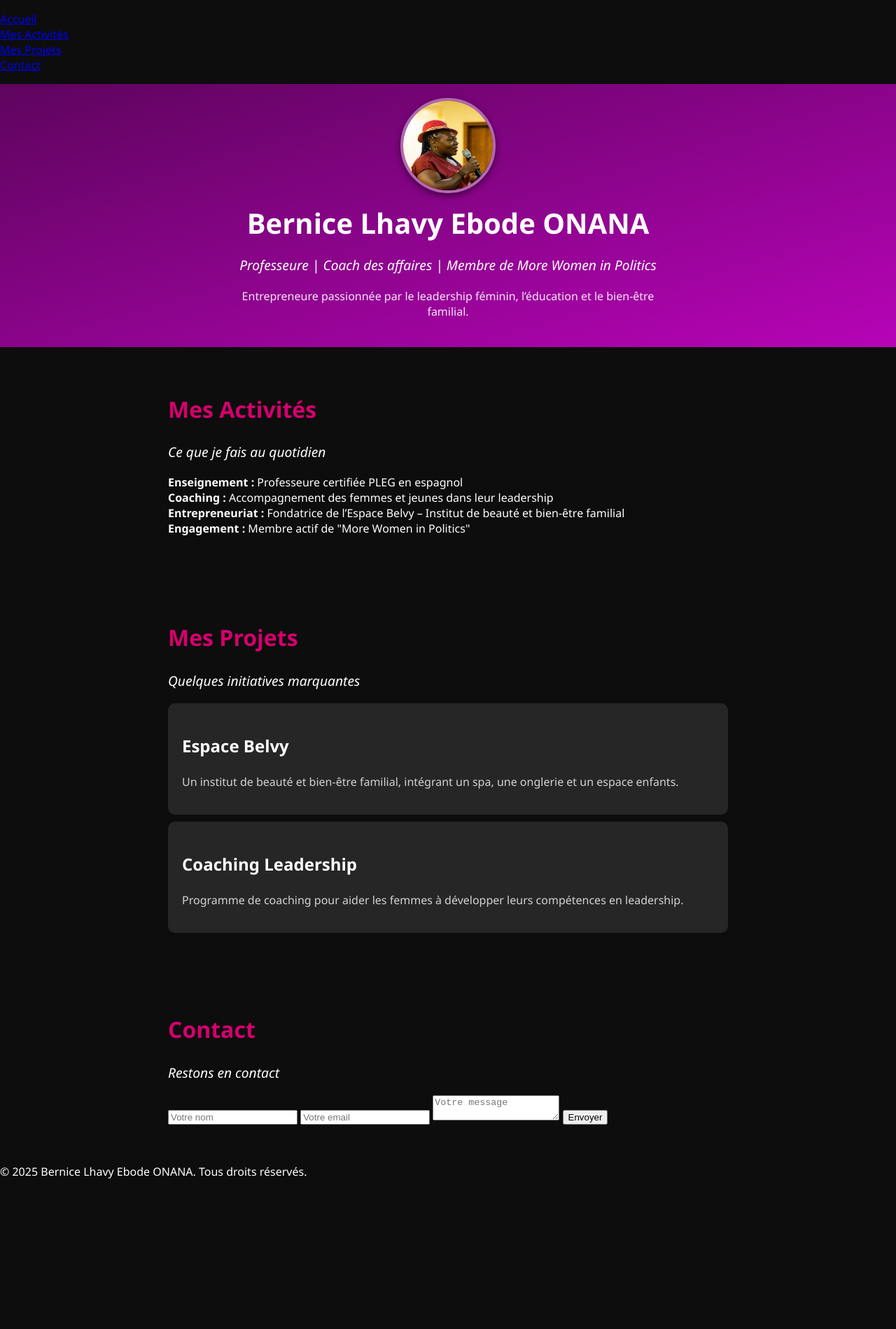
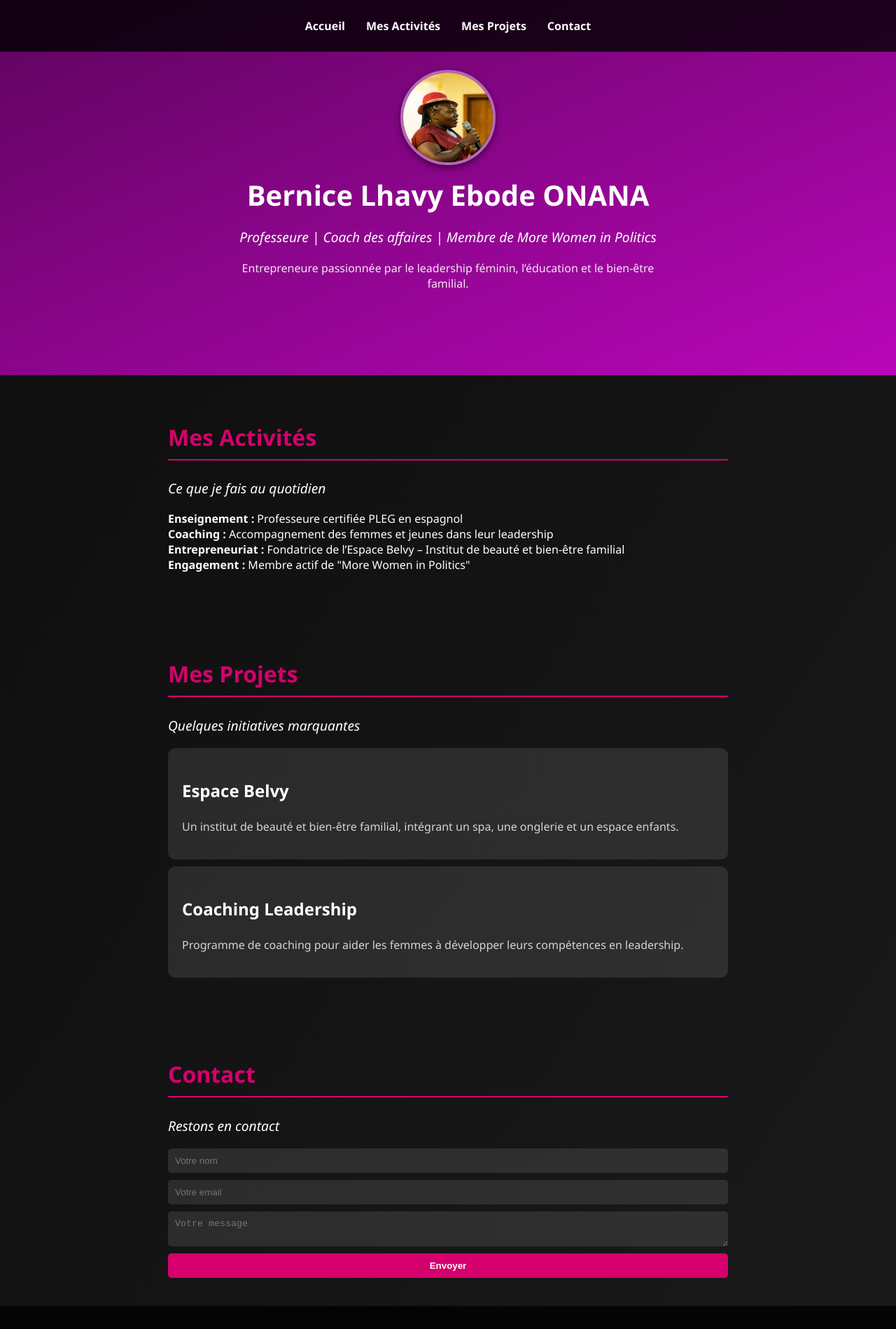
Before and after one commit to psycho237-prog/mumy, a plain HTML site: page index.html in a window 1280 px wide. Shown: the top 1899 px of the page at 70% size. Before the commit the page ends 1701 px from the top, so only its background shows below. Drawn offline with Linux system fonts and the light colour scheme; a script that the page names is missing.

Commit message:
Update styles.css

```diff
--- a/styles.css
+++ b/styles.css
@@ -1,14 +1,44 @@
-body {
+ body {
     font-family: 'Segoe UI', sans-serif;
-    background: #0d0d0d;
+    background: linear-gradient(to bottom right, #0d0d0d, #1a1a1a);
     color: #fff;
     margin: 0;
     padding: 0;
 }
 
+header {
+    background: rgba(0, 0, 0, 0.8);
+    padding: 10px 0;
+    position: fixed;
+    width: 100%;
+    top: 0;
+    z-index: 1000;
+}
+
+nav ul {
+    list-style-type: none;
+    display: flex;
+    justify-content: center;
+    padding: 0;
+}
+
+nav ul li {
+    margin: 0 15px;
+}
+nav ul li a {
+    color: white;
+    text-decoration: none;
+    font-weight: bold;
+    transition: color 0.3s;
+}
+
+nav ul li a:hover {
+    color: #D5006D; /* Couleur pour le survol */
+}
+
 .hero {
     text-align: center;
-    padding: 20px;
+    padding: 100px 20px; /* Ajout d'un padding supérieur pour le header */
     background: linear-gradient(to bottom right, rgba(128, 0, 128, 0.7), rgba(255, 0, 255, 0.7));
 }
 
@@ -18,6 +48,16 @@ body {
     border-radius: 50%;
     border: 4px solid rgba(255, 255, 255, 0.4);
     box-shadow: 0 4px 10px rgba(0, 0, 0, 0.5);
+    animation: scaleIn 0.6s ease-in-out;
+}
+
+@keyframes scaleIn {
+    from {
+        transform: scale(0);
+    }
+    to {
+        transform: scale(1);
+    }
 }
 
 h1 {
@@ -45,7 +85,9 @@ h1 {
 
 h2 {
     font-size: 2em;
-    color: #D5006D;
+    color: #D5006D; /* Couleur pour les titres de section */
+    border-bottom: 2px solid #D5006D; /* Soulignement pour les titres */
+    padding-bottom: 10px;
 }
 
 ul {
@@ -58,11 +100,12 @@ ul {
     border-radius: 10px;
     padding: 20px;
     margin: 10px 0;
-    transition: transform 0.2s;
+    transition: transform 0.2s, background 0.2s;
 }
 
 .project-card:hover {
-    transform: scale(1.02);
+    transform: scale(1.05);
+    background: rgba(255, 255, 255, 0.2); /* Changement de couleur au survol */
 }
 
 .project-link {
@@ -77,3 +120,48 @@ ul {
 .project-link p {
     color: rgba(255, 255, 255, 0.8);
 }
+
+#contact-form {
+    display: flex;
+    flex-direction: column;
+    gap: 10px;
+}
+
+#contact-form input,
+#contact-form textarea {
+    padding: 10px;
+    border: none;
+    border-radius: 5px;
+    background: rgba(255, 255, 255, 0.1);
+    color: white;
+    transition: background 0.3s;
+}
+
+#contact-form input:focus,
+#contact-form textarea:focus {
+    background: rgba(255, 255, 255, 0.2);
+}
+
+#contact-form button {
+    padding: 10px;
+    border: none;
+    border-radius: 5px;
+    background: #D5006D; /* Couleur du bouton */
+    color: white;
+    font-weight: bold;
+    cursor: pointer;
+    transition: background 0.3s;
+}
+
+#contact-form button:hover {
+    background: #B0004D; /* Couleur du bouton au survol */
+}
+
+footer {
+    text-align: center;
+    padding: 20px 0;
+    background: rgba(0, 0, 0, 0.8);
+    position: relative;
+    bottom: 0;
+    width: 100%;
+}
```
